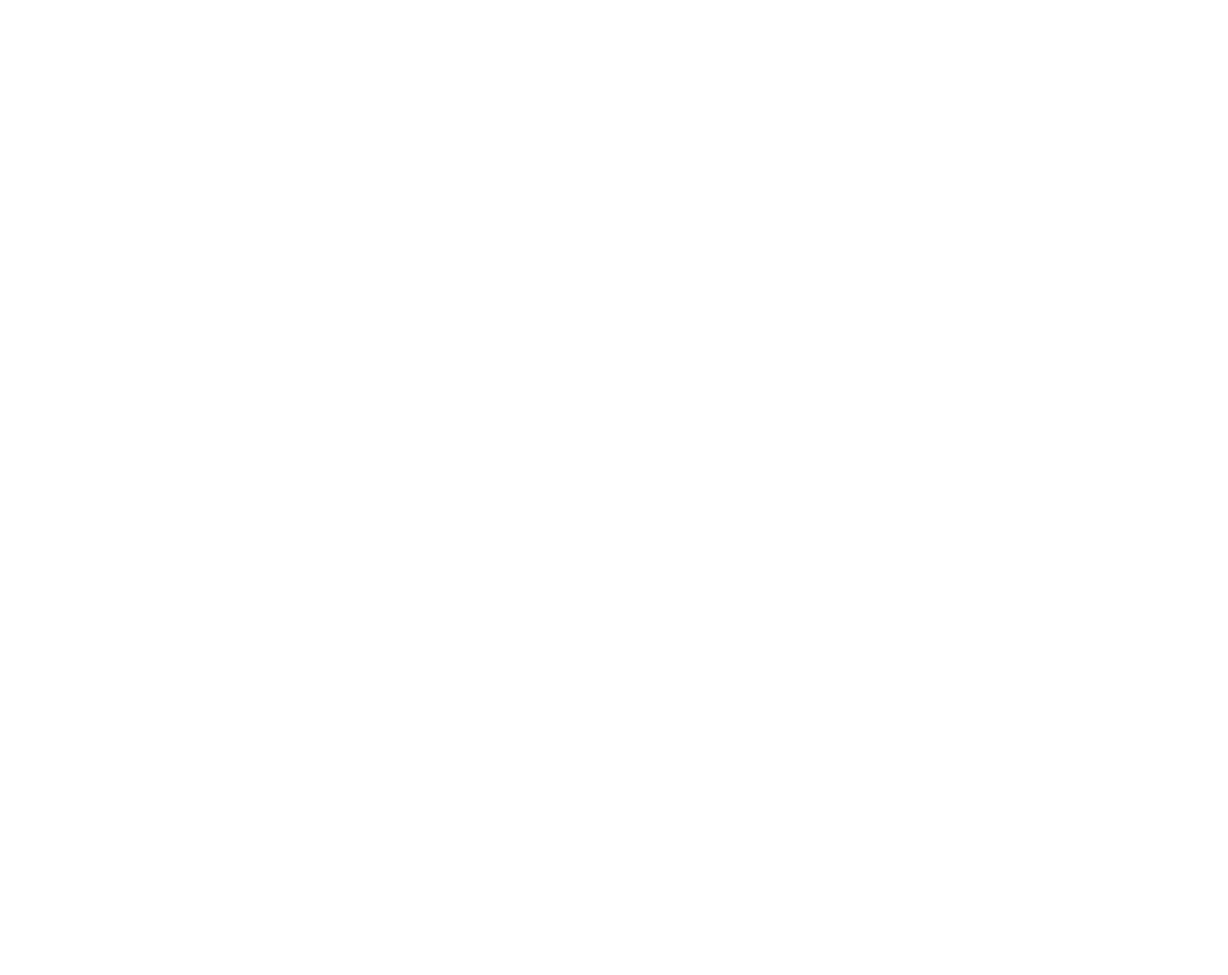
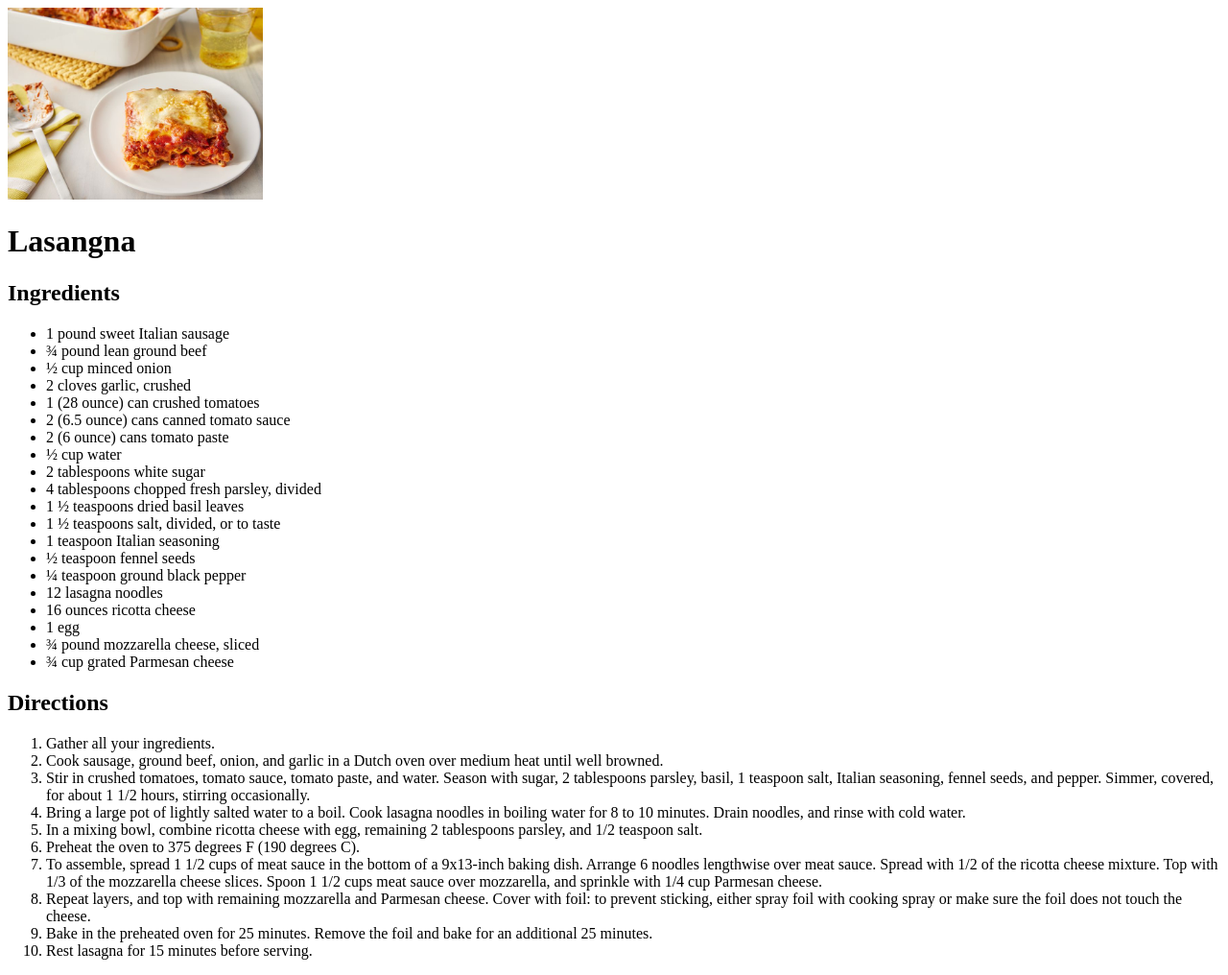
Before and after one commit to josh-atx/odin-recipes, a plain HTML site: page pages/lasangna.html in a window 1280 px wide. Shown: the whole page at 96% size. Before the commit the page ends 800 px from the top, so only its background shows below. Drawn offline with Linux system fonts and the light colour scheme.

Commit message:
add new page receipe lasangna
added image, ingredients section and directions section

```diff
--- a/pages/lasangna.html
+++ b/pages/lasangna.html
@@ -0,0 +1,88 @@
+<!DOCTYPE html>
+<html lang="en">
+
+<head>
+    <meta charset="UTF-8">
+    <meta name="viewport" content="width=device-width, initial-scale=1.0">
+    <title>Lasangna</title>
+</head>
+
+<body>
+    <img src="../images/lasangna.jpg" alt="Lasangna" height="200px">
+    <!-- <img src="../images/lasangna.jpg" alt="Lasangna"> -->
+    <h1>Lasangna</h1>
+    <h2>Ingredients</h2>
+    <ul id="ingredients">
+        <li>1 pound sweet Italian sausage</li>
+
+        <li>¾ pound lean ground beef</li>
+
+        <li>½ cup minced onion</li>
+
+        <li>2 cloves garlic, crushed</li>
+
+        <li>1 (28 ounce) can crushed tomatoes</li>
+
+        <li>2 (6.5 ounce) cans canned tomato sauce</li>
+
+        <li>2 (6 ounce) cans tomato paste</li>
+
+        <li>½ cup water</li>
+
+        <li>2 tablespoons white sugar</li>
+
+        <li>4 tablespoons chopped fresh parsley, divided</li>
+
+        <li>1 ½ teaspoons dried basil leaves</li>
+
+        <li>1 ½ teaspoons salt, divided, or to taste</li>
+
+        <li>1 teaspoon Italian seasoning</li>
+
+        <li>½ teaspoon fennel seeds</li>
+
+        <li>¼ teaspoon ground black pepper</li>
+
+        <li>12 lasagna noodles</li>
+
+        <li>16 ounces ricotta cheese</li>
+
+        <li>1 egg</li>
+
+        <li>¾ pound mozzarella cheese, sliced</li>
+
+        <li>¾ cup grated Parmesan cheese</li>
+    </ul>
+    <h2>Directions</h2>
+    <ol id="directions">
+
+        <li>Gather all your ingredients.</li>
+
+        <li>Cook sausage, ground beef, onion, and garlic in a Dutch oven over medium heat until well browned.</li>
+
+        <li>Stir in crushed tomatoes, tomato sauce, tomato paste, and water. Season with sugar, 2 tablespoons parsley,
+            basil, 1 teaspoon salt, Italian seasoning, fennel seeds, and pepper. Simmer, covered, for about 1 1/2 hours,
+            stirring occasionally.</li>
+
+        <li>Bring a large pot of lightly salted water to a boil. Cook lasagna noodles in boiling water for 8 to 10
+            minutes. Drain noodles, and rinse with cold water.</li>
+
+        <li>In a mixing bowl, combine ricotta cheese with egg, remaining 2 tablespoons parsley, and 1/2 teaspoon salt.
+        </li>
+
+        <li>Preheat the oven to 375 degrees F (190 degrees C).</li>
+
+        <li>To assemble, spread 1 1/2 cups of meat sauce in the bottom of a 9x13-inch baking dish. Arrange 6 noodles
+            lengthwise over meat sauce. Spread with 1/2 of the ricotta cheese mixture. Top with 1/3 of the mozzarella
+            cheese slices. Spoon 1 1/2 cups meat sauce over mozzarella, and sprinkle with 1/4 cup Parmesan cheese.</li>
+
+        <li>Repeat layers, and top with remaining mozzarella and Parmesan cheese. Cover with foil: to prevent sticking,
+            either spray foil with cooking spray or make sure the foil does not touch the cheese.</li>
+
+        <li>Bake in the preheated oven for 25 minutes. Remove the foil and bake for an additional 25 minutes.</li>
+
+        <li>Rest lasagna for 15 minutes before serving.
+    </ol>
+</body>
+
+</html>
```
Also changed, not shown: index.html (+3 -2 lines), images/lasangna.jpg (added), 1 other file.
